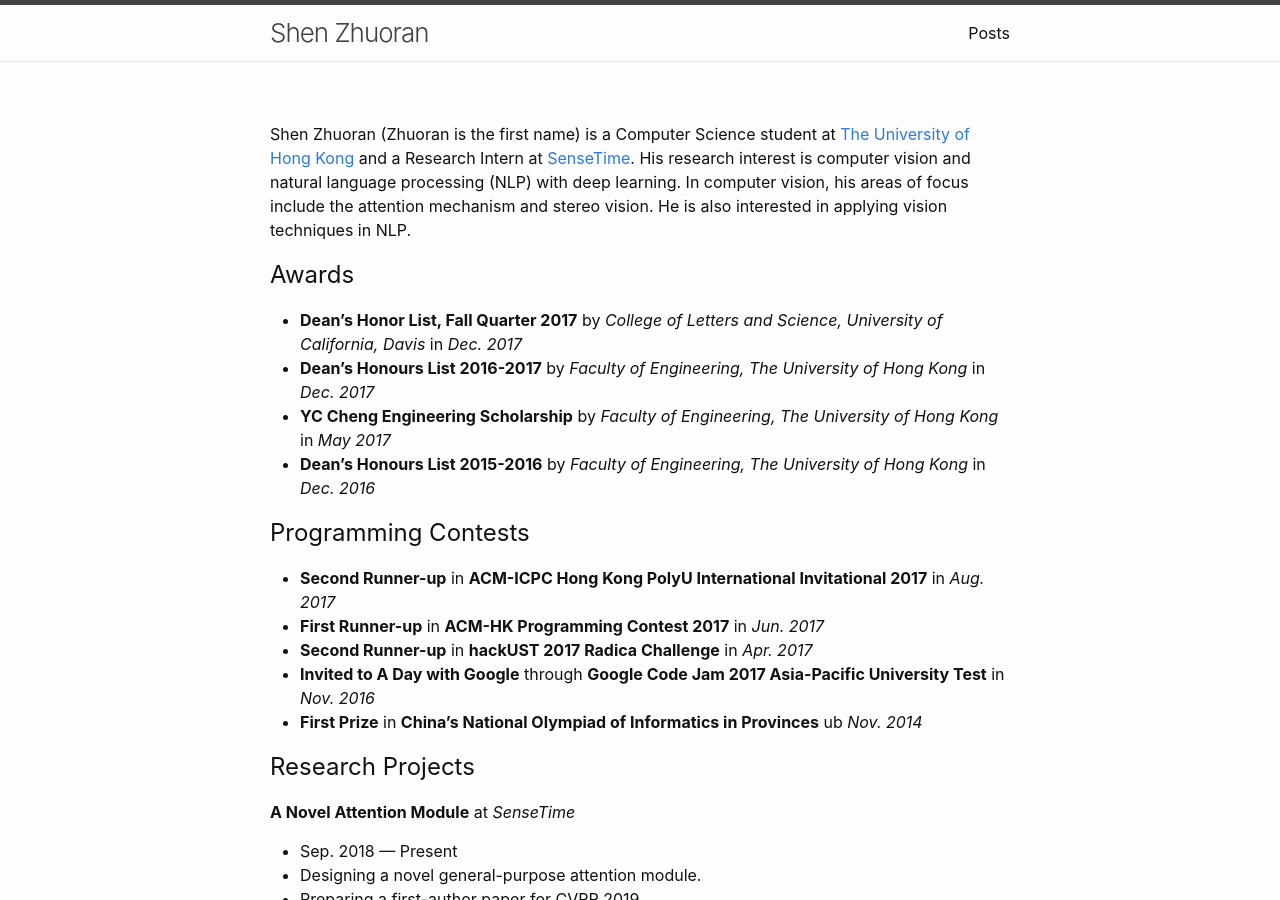
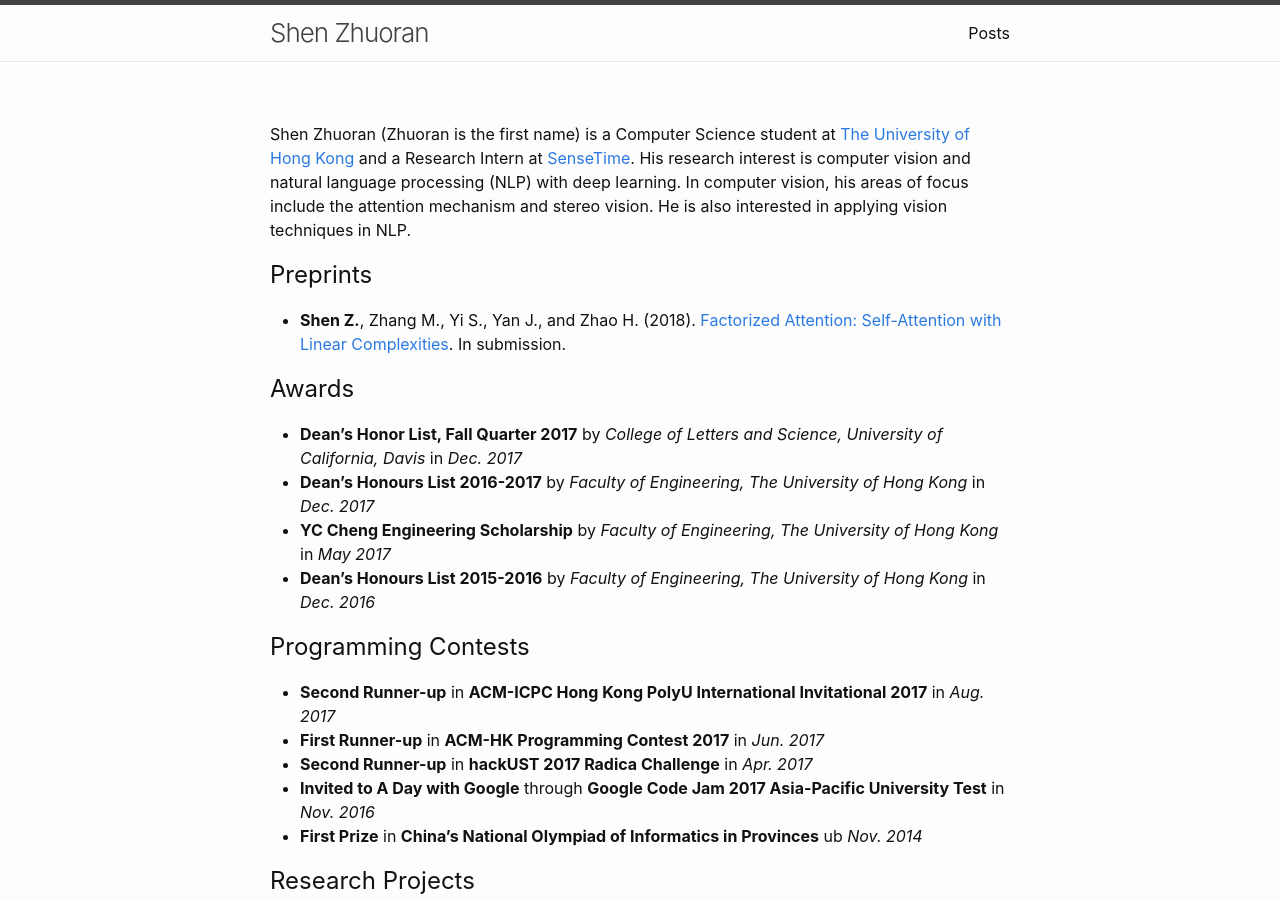
Before and after one commit to cmsflash/cmsflash.github.io, a Jekyll site: the page built from index.md, in a window 1280 px wide and 900 px high. Built offline with Jekyll 4.4.1, drawn with Linux system fonts in a browser that asks for light colours.

Commit message:
Add FA paper to index
Add Preprint section to index and add the FA paper to the section.

```diff
--- a/index.md
+++ b/index.md
@@ -4,6 +4,10 @@ permalink: /
 ---
 
 Shen Zhuoran \(Zhuoran is the first name) is a Computer Science student at [The University of Hong Kong](https://www.cs.hku.hk/) and a Research Intern at [SenseTime](https://www.sensetime.com/). His research interest is computer vision and natural language processing (NLP) with deep learning. In computer vision, his areas of focus include the attention mechanism and stereo vision. He is also interested in applying vision techniques in NLP.
+
+# Preprints
+
+- **Shen Z.**, Zhang M., Yi S., Yan J., and Zhao H. (2018). [Factorized Attention: Self-Attention with Linear Complexities](https://arxiv.org/abs/1812.01243). In submission.
 
 # Awards
 
```
